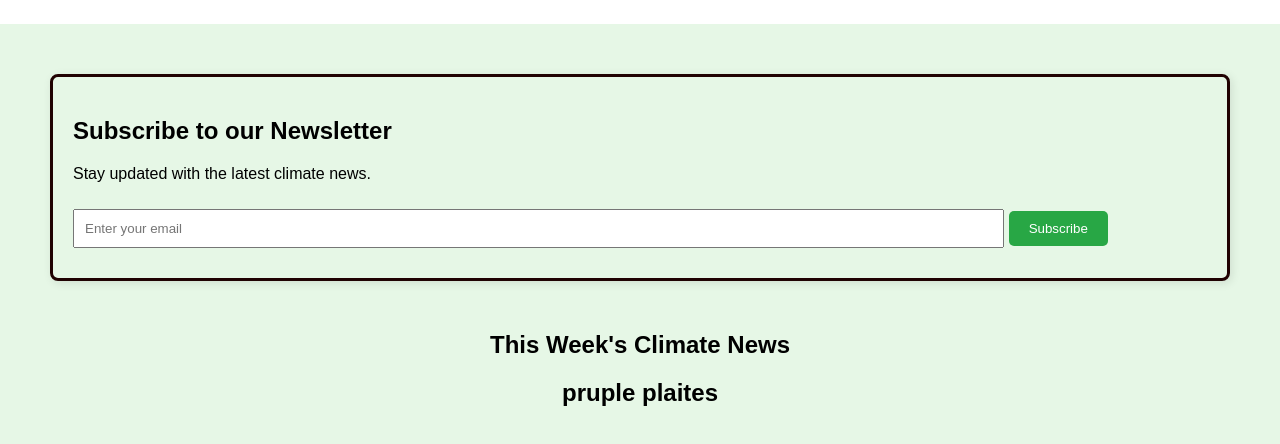
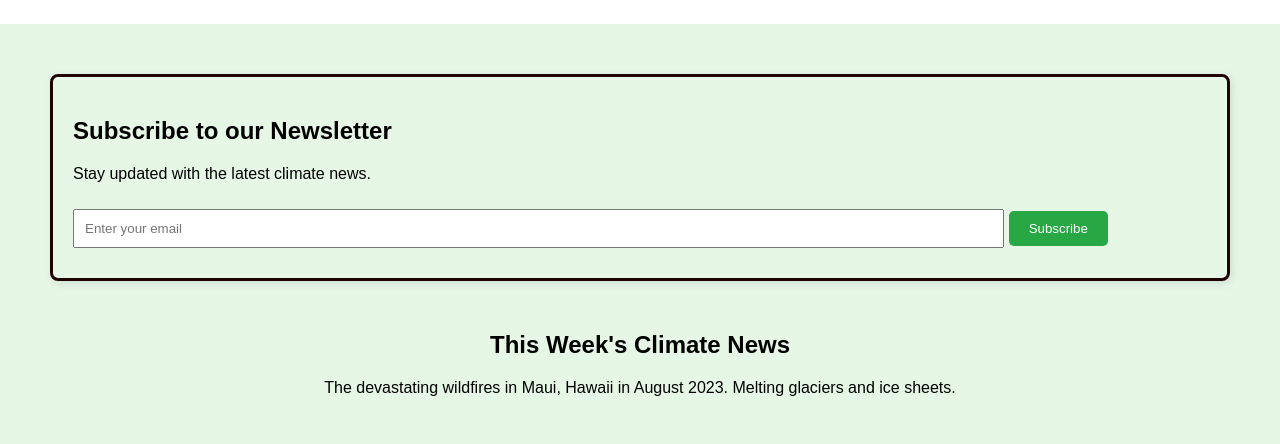
Before and after one commit to ameliejtam/cmd-f, a website: page category1.html in a window 1280 px wide. Both pictures are taken after a click on the button "Subscribe". Shown: the part 76-520 px from the top of the page. Drawn offline with Linux system fonts and the light colour scheme.

Commit message:
please commit

```diff
--- a/category1.html
+++ b/category1.html
@@ -10,7 +10,6 @@
 </head>
 
 <body>
-    <script src="server\getAnswerJson.js"></script>
     <nav>
         <a href="index.html">Home</a>
         <a href="about.html">About</a>
@@ -20,7 +19,7 @@
         <h2>Subscribe to our Newsletter</h2>
         <p>Stay updated with the latest climate news.</p>
         <input type="email" placeholder="Enter your email" required>
-        <button>Subscribe</button>
+        <button id="loadData">Subscribe</button>
     </div>
 
     <div class="heading1">
@@ -28,14 +27,26 @@
             This Week's Climate News
         </h2>
         <p id = "page"></p>
-        <h2 id = "news"></h2>
+        <p id="output"></p>
+
         <script>
-            document.getElementById("news").innerText = getNews();
+            async function fetchData() {
+                try {
+                    const response = await fetch('server/answer.json');
+                    if (!response.ok) {
+                        throw new Error(`HTTP error! Status: ${response.status}`);
+                    }
+                    const data = await response.json();
+                    console.log(data);
+
+                    document.getElementById('output').textContent = data.colours + data.animals;
+                } catch (error) {
+                    console.error('Error:', error);
+                    document.getElementById('output').textContent = `Error: ${error.message}`;
+                }
+            }
+            document.getElementById('loadData').addEventListener('click', fetchData);
         </script>
-        <!-- <button onclick="getNews()">Get News</button> -->
-        <h2>
-            pruple plaites
-        </h2>
     </div>
 </body>
 </html>
--- a/readAnswerJson.js
+++ b/readAnswerJson.js
@@ -14,4 +14,6 @@ fs.readFile("answer.json", (error, data) => {
     const info = JSON.parse(data);
 
     console.log(info);
+
+    return "random string";
 });
```
